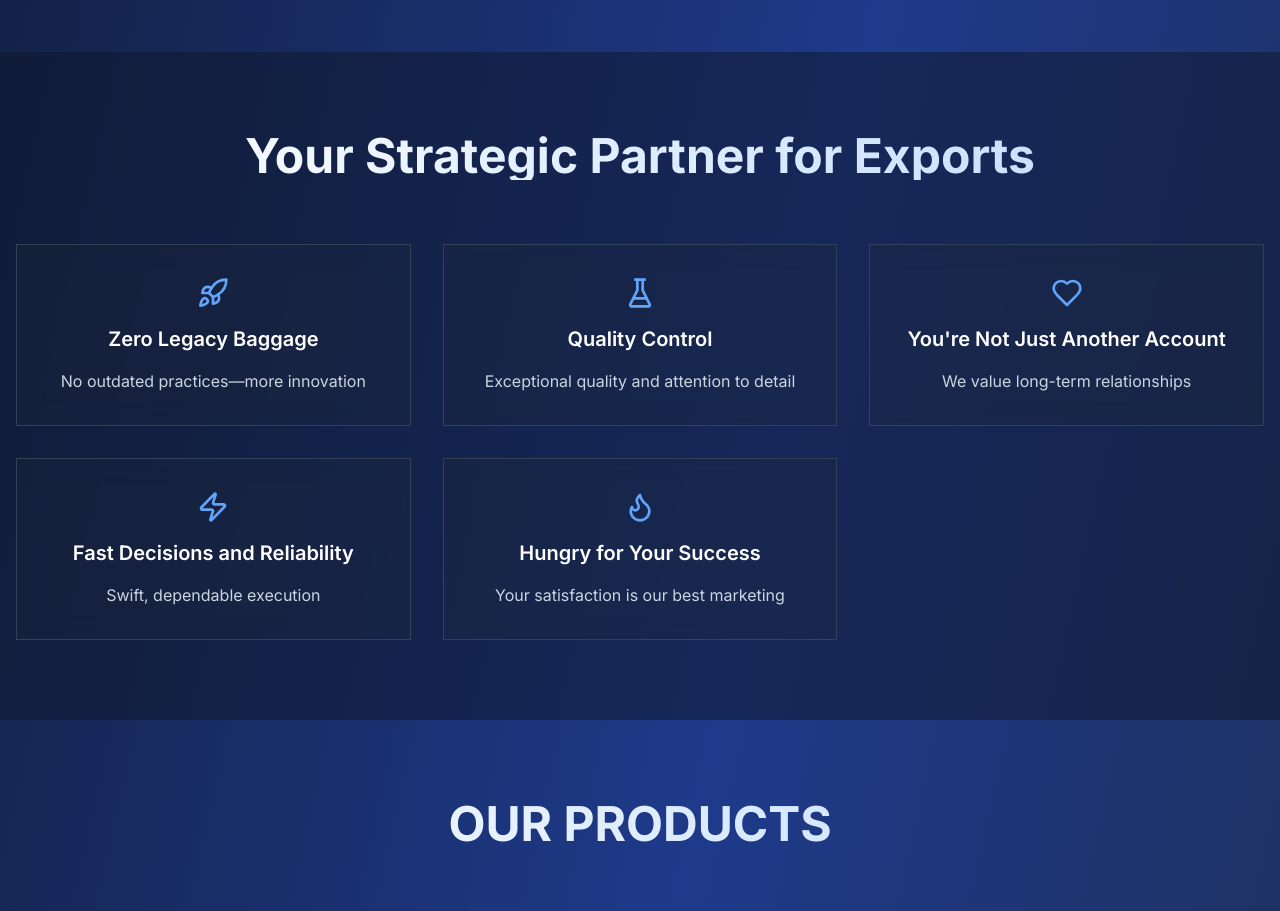
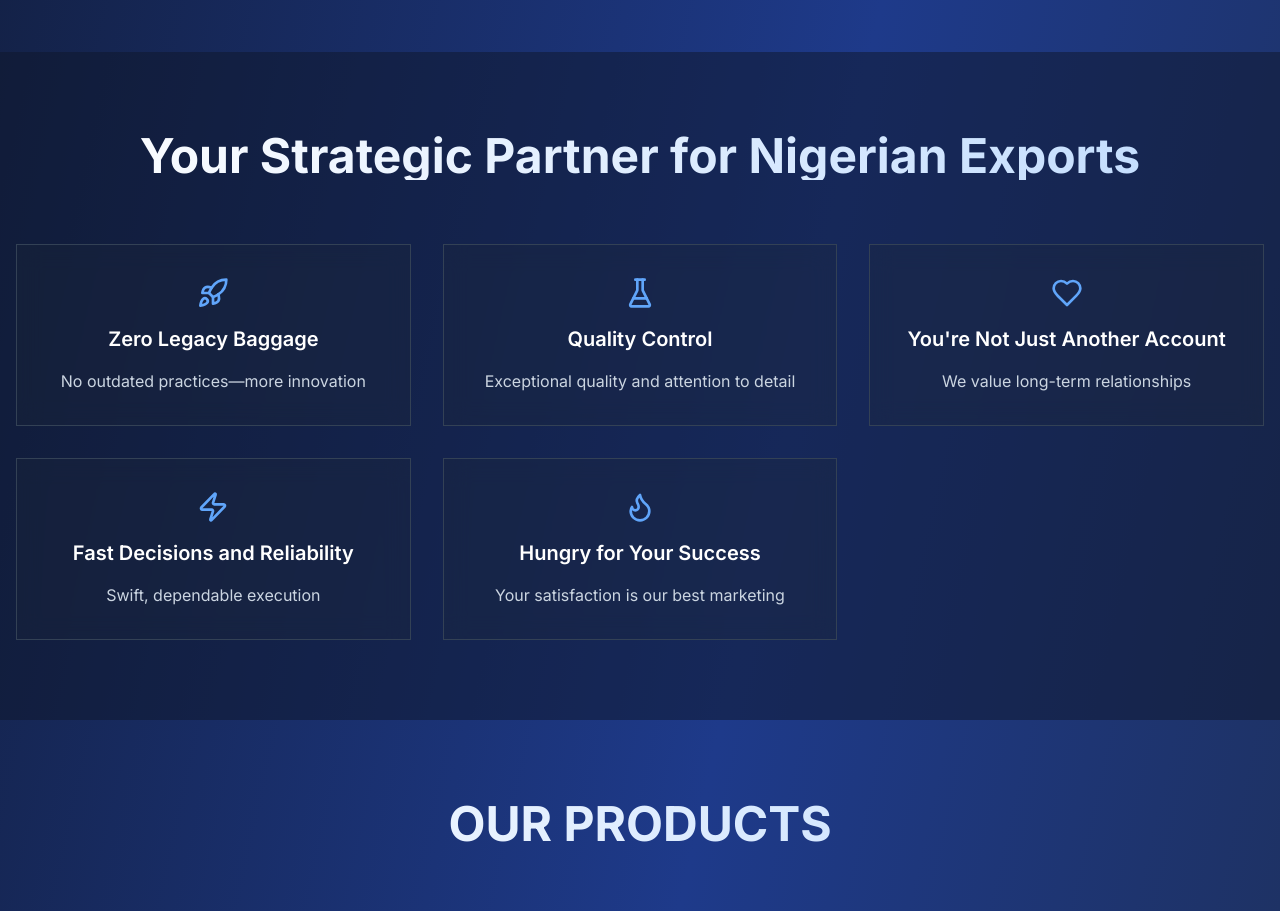
Before and after one commit to MuhammadAliZoo/Prime-Path-Website-, a Next.js app: page / in a window 1280 px wide. Shown: the part 1780-2691 px from the top of the page. Built offline with nearby package versions, Linux system fonts and the light colour scheme.

Commit message:
Update section headings for About and Why Choose Us

```diff
--- a/app/page.tsx
+++ b/app/page.tsx
@@ -454,7 +454,7 @@ export default function PrimePathExport() {
         <div className="container mx-auto px-2 sm:px-4">
           <div className="text-center mb-8 sm:mb-16">
             <h2 className="text-2xl sm:text-4xl md:text-5xl font-bold mb-4 sm:mb-6 bg-gradient-to-r from-white to-blue-200 bg-clip-text text-transparent">
-            Your Strategic Partner for Exports
+            Your Strategic Partner for Nigerian Exports
             </h2>
           </div>
 
```
